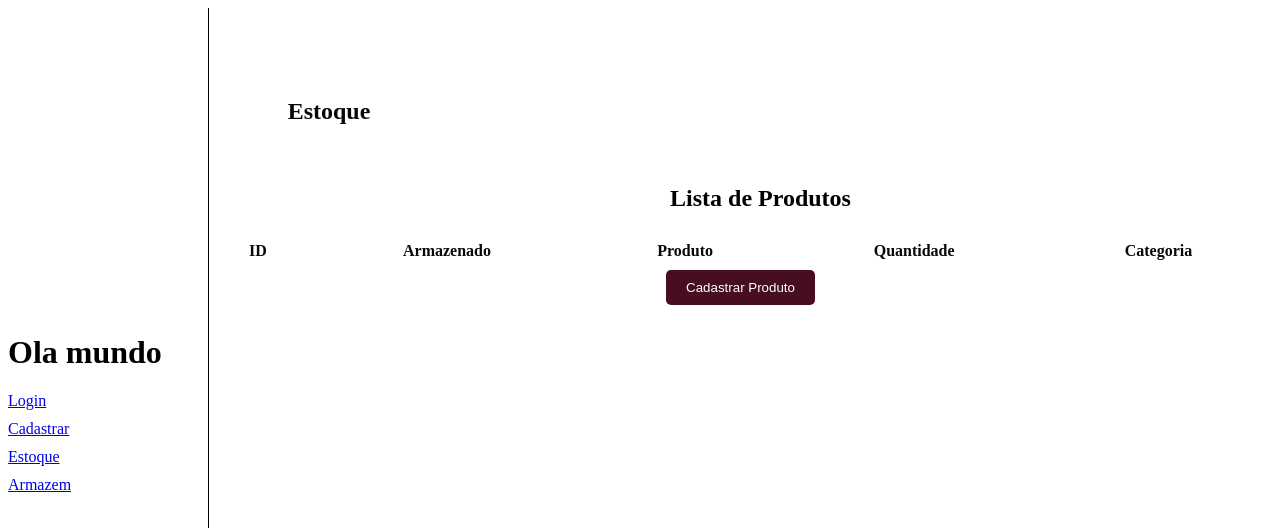
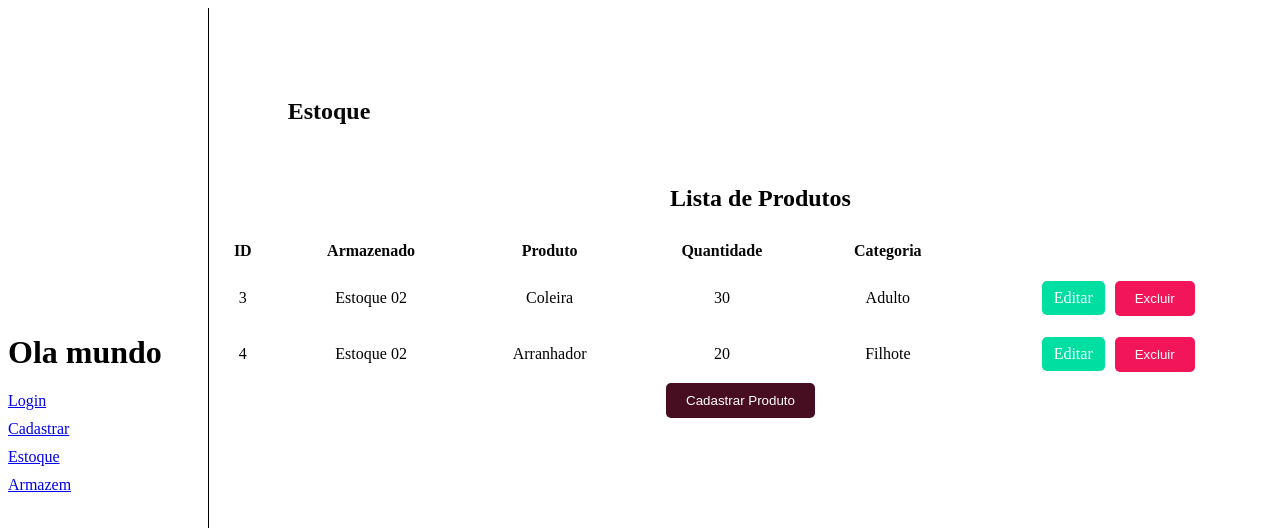
Before and after one commit to lucas-neuhaus/projeto-final, a React (Vite) app: page /estoque in a window 1280 px wide. Shown: the top 528 px of the page. Built offline with nearby package versions, Linux system fonts and the light colour scheme; data requests are answered from the project's data file.

Commit message:
cria funcionalidades de listagem de produtos

```diff
--- a/src/pages/EstoqueLista/index.jsx
+++ b/src/pages/EstoqueLista/index.jsx
@@ -3,11 +3,33 @@ import { useEffect, useState } from 'react';
 
 import Botao from '../../components/Botao';
 
-import "./estoque.css";
+import "./estoqueLista.css";
 
 
 const ListaProdutos = () => {
   const [produtos, setProdutos] = useState([]);
+
+  const navegar = useNavigate();
+
+  const buscarProdutos = () => {
+    fetch("http://localhost:3000/produtos")
+      .then((response) => response.json())
+      .then((dados) => setProdutos(dados));
+  };
+
+  const apagarProduto = (id) => {
+    if (window.confirm("Deseja mesmo apagar este produto?")) {
+      fetch(`http://localhost:3000/produtos/${id}`, {
+        method: "DELETE",
+      }).then(() => {
+        buscarProdutos();
+      });
+    }
+  };
+
+  useEffect(() => {
+    buscarProdutos();
+  }, []);
 
   return (
     <>
```
Also changed, not shown: src/pages/Estoque/index.jsx (deleted, +0 -10 lines), src/pages/EstoqueLista/estoqueLista.css (renamed from src/pages/EstoqueLista/estoque.css, +0 -10 lines).
